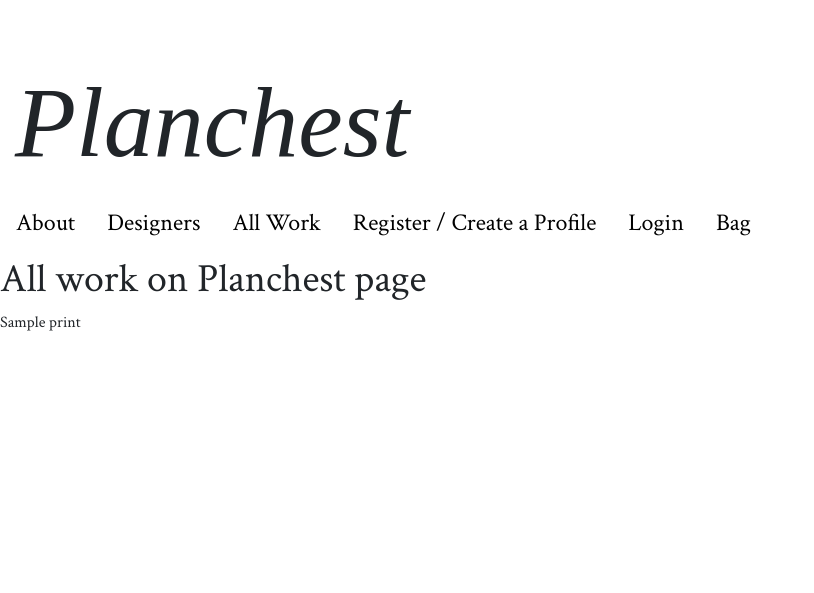
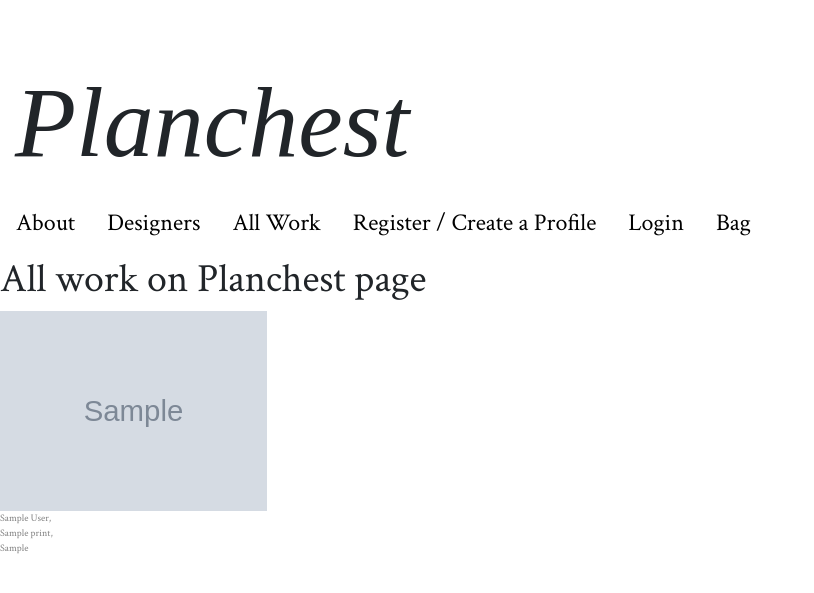
Before and after one commit to trisdauvergne/milestone-project-04, a Django app: page /prints/ in a window 1280 px wide. Shown: the top 593 px of the page, without its empty margins (0-814 px from the left). Run offline with Django 3.2, Linux system fonts and the light colour scheme; tables that the repository leaves empty hold one stand-in row (values such as "Sample post"); grey boxes marked "Sample" are stand-in pictures; some libraries are stand-ins or nearby versions; some web fonts are replaced.

Commit message:
200511 - 18:40 feat: updated designer detail to filter and display images

```diff
--- a/designers/views.py
+++ b/designers/views.py
@@ -1,6 +1,7 @@
 from django.shortcuts import render
 # from django.contrib.auth.models import User
 from profiles.models import DesignerProfile
+from prints.models import Print
 
 
 # Create your views here.
@@ -22,9 +23,11 @@ def all_designers(request):
 def individual_designer(request, designer_id):
     """ A view to return a page focusing on 1 x designer """
     the_designer = DesignerProfile.objects.get(id=designer_id)
+    the_designers_prints = Print.objects.filter(designer_id=the_designer)
 
     context = {
         'the_designer': the_designer,
+        'prints': the_designers_prints,
     }
 
     return render(request,
--- a/prints/templates/prints/all_prints.html
+++ b/prints/templates/prints/all_prints.html
@@ -4,6 +4,7 @@
 {% block content %}
 <h1>All work on Planchest page</h1>
 {% for print in prints %}
-    <p>{{ print.title }}</p>
+    <a href=""><img src="{{ print.image.url }}" class="image-height"></a>
+    <p class="small-print">{{ print.designer.first_name }} {{ print.designer.last_name }},<br> {{ print.title }},<br> {{ print.size }}</p>
 {% endfor %}
 {% endblock %}
--- a/prints/views.py
+++ b/prints/views.py
@@ -3,14 +3,17 @@ from django.shortcuts import render, redirect
 from .forms import UploadPrintForm
 
 from .models import Print
+from profiles.models import DesignerProfile
 
 
 def all_prints(request):
     """ A view to return all the prints on the site """
     all_prints = Print.objects.all()
+    all_designers = DesignerProfile.objects.all()
 
     context = {
         'prints': all_prints,
+        'designers': all_designers,
     }
     return render(request,
                   'prints/all_prints.html',
--- a/static/css/base.css
+++ b/static/css/base.css
@@ -11,6 +11,15 @@
 
 h1, p {
     font-family: 'Crimson Text', serif;
+}
+
+.image-height {
+    height: 200px;
+}
+
+.small-print {
+    font-size: 10px;
+    color: grey;
 }
 
 /* CSS for Navbar from W3 Schools */
--- a/templates/base.html
+++ b/templates/base.html
@@ -22,7 +22,7 @@
             <a href="{% url 'all_designers' %}">Designers</a>
             <a href="{% url 'all_prints' %}">All Work</a>
             {% if user.is_authenticated %}
-                <a href="">Add Work</a>
+                <a href="{% url 'add_print' %}">Add Work</a>
                 <a href="{% url 'create_profile' %}">Your profile</a>
             {% else %}
                 <a href="{% url 'account_signup' %}">Register / Create a Profile</a>
```
Also changed, not shown: designers/templates/designers/individual_designer.html (+12 -6 lines), media/previews/WhatsApp_Image_2020-05-06_at_14.29.51.jpeg (added).
